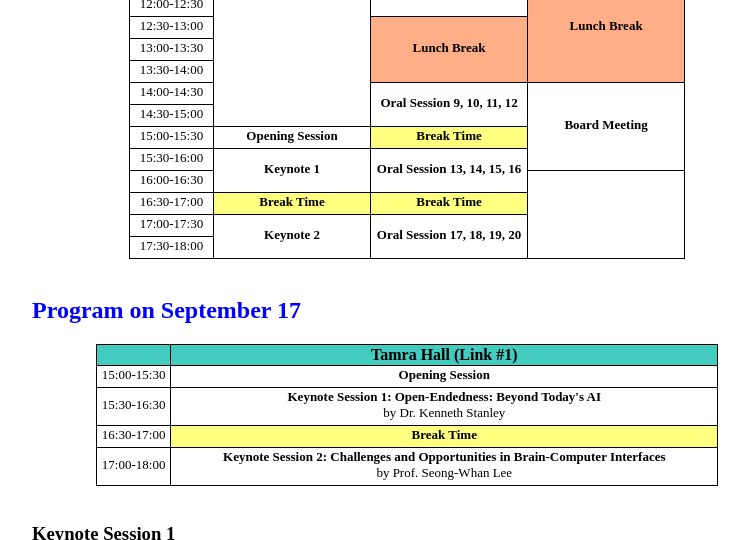
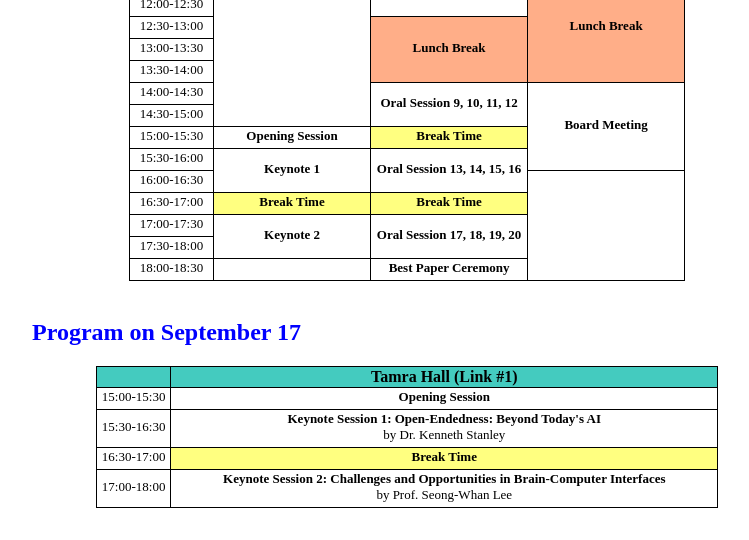
Before and after one commit to icea-conf/sma-2020.github.io, a Jekyll site: the page built from program/index.html, in a window 1280 px wide and 900 px high, scrolled down 526 px, cut to the strip 0-540 px from the top of the window. Shown: the whole strip, without its empty margins (233-982 px from the left). Built offline with Jekyll 4.4.1, drawn with Linux system fonts in a browser that asks for light colours.

Commit message:
Update index.html

```diff
--- a/program/index.html
+++ b/program/index.html
@@ -164,6 +164,16 @@ title: SMA 2020
                          <tr>
                               <td class="tcontent3">
                                    17:30-18:00
+                              </td>
+                         </tr>
+                         <tr>
+                              <td class="tcontent3">
+                                   18:00-18:30
+                              </td>
+                              <td class="tcontent3">
+                              </td>
+                              <td class="tcontent3">
+                                   <b>Best Paper Ceremony</b>
                               </td>
                          </tr>
                     </tbody>
```
